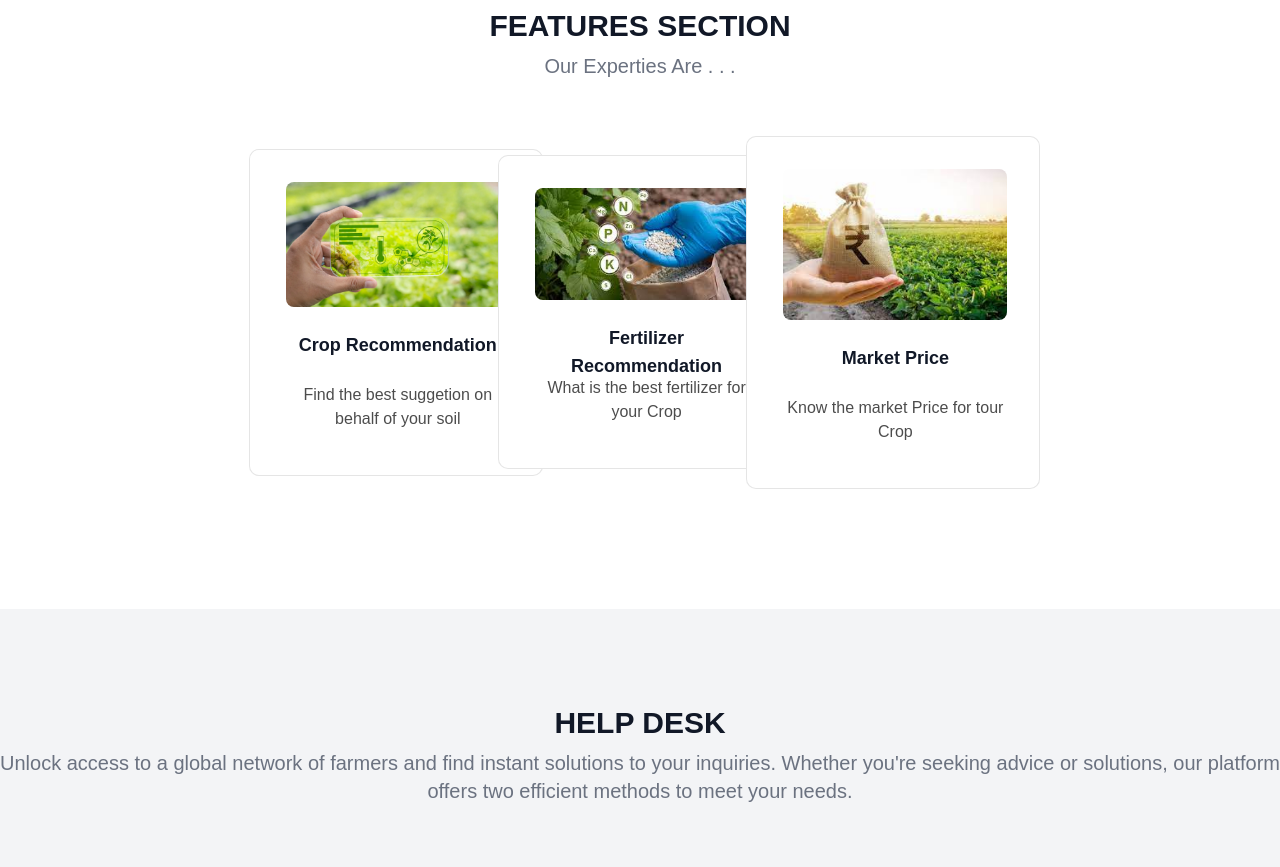
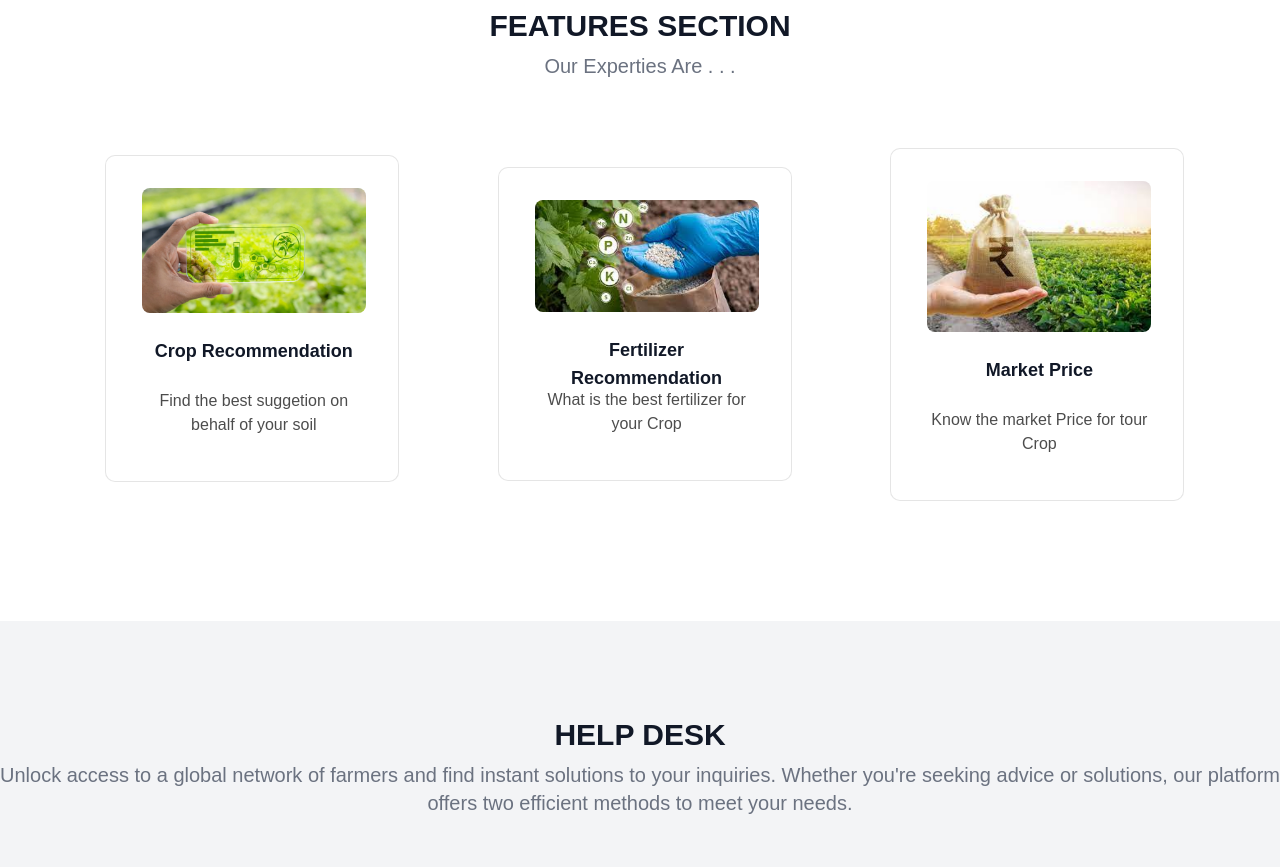
Before and after one commit to Santosh130602/Krishi_Doot, a React (Create React App) app in the folder frontend/: page / in a window 1280 px wide. Shown: the part 980-1847 px from the top of the page. Built offline with nearby package versions, Linux system fonts and the light colour scheme; no server answers.

Commit message:
Update CardBar.js

```diff
--- a/frontend/src/components/CardBar/CardBar.js
+++ b/frontend/src/components/CardBar/CardBar.js
@@ -82,8 +82,6 @@
 // export default CardBar;
 
 
-
-
 import { Component } from "react";
 import React from "react";
 import "./CardBar.css"
@@ -116,7 +114,7 @@ class CardBar extends Component {
           </p>
         </div>
         <div className="grid  place-items-center mt-14 mb-20 mr-9">
-          <div className="inPhoneCardBar flex space-x-38 items-center justify-center">
+          <div className="inPhoneCardBar flex space-x-38 space-y-3 items-center justify-center gap-x-36">
             <div className="w-1/5 h-full ">
               <div className="inline-flex flex-col space-y-6 items-center justify-end flex-1 h-full pl-9 pr-8 pt-8 pb-11 bg-white border rounded border-black border-opacity-10" onClick={() => {window.location.href = "/crop";}} >
                 <img className="bg-cover rounded-lg" src={CropRecom}  alt="Crop Recommendation" />
```
